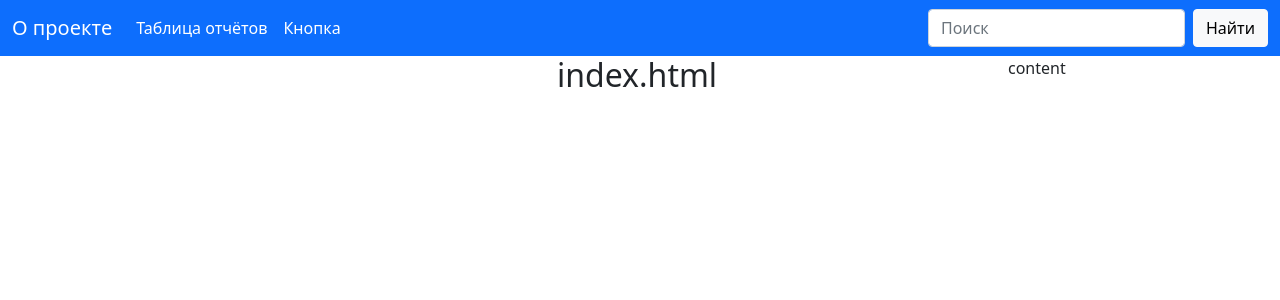
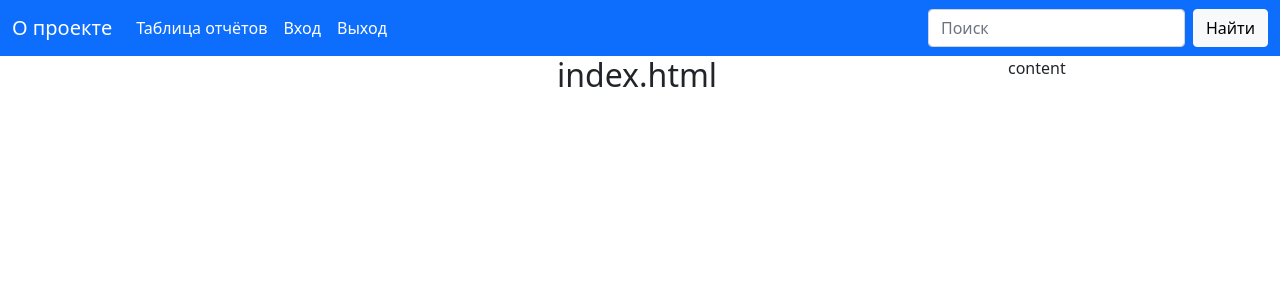
Before and after one commit to wwwAiru/web-msfo-stock-bot, a Flask app: page / in a window 1280 px wide. Shown: the top 300 px of the page. Run offline with Flask 2, Linux system fonts and the light colour scheme.

Commit message:
временные кнопки "вход" и "выход" в Navbar фронта

```diff
--- a/templates/base.html
+++ b/templates/base.html
@@ -23,7 +23,10 @@
             <a class="nav-link active" aria-current="page" href="{{ url_for('msfo_records.index') }}">Таблица отчётов</a>
           </li>
           <li class="nav-item">
-            <a class="nav-link active" href="#">Кнопка</a>
+            <a class="nav-link active" href="/login">Вход</a>
+          </li>
+            <li class="nav-item">
+            <a class="nav-link active" href="/logout">Выход</a>
           </li>
         </ul>
 
```
